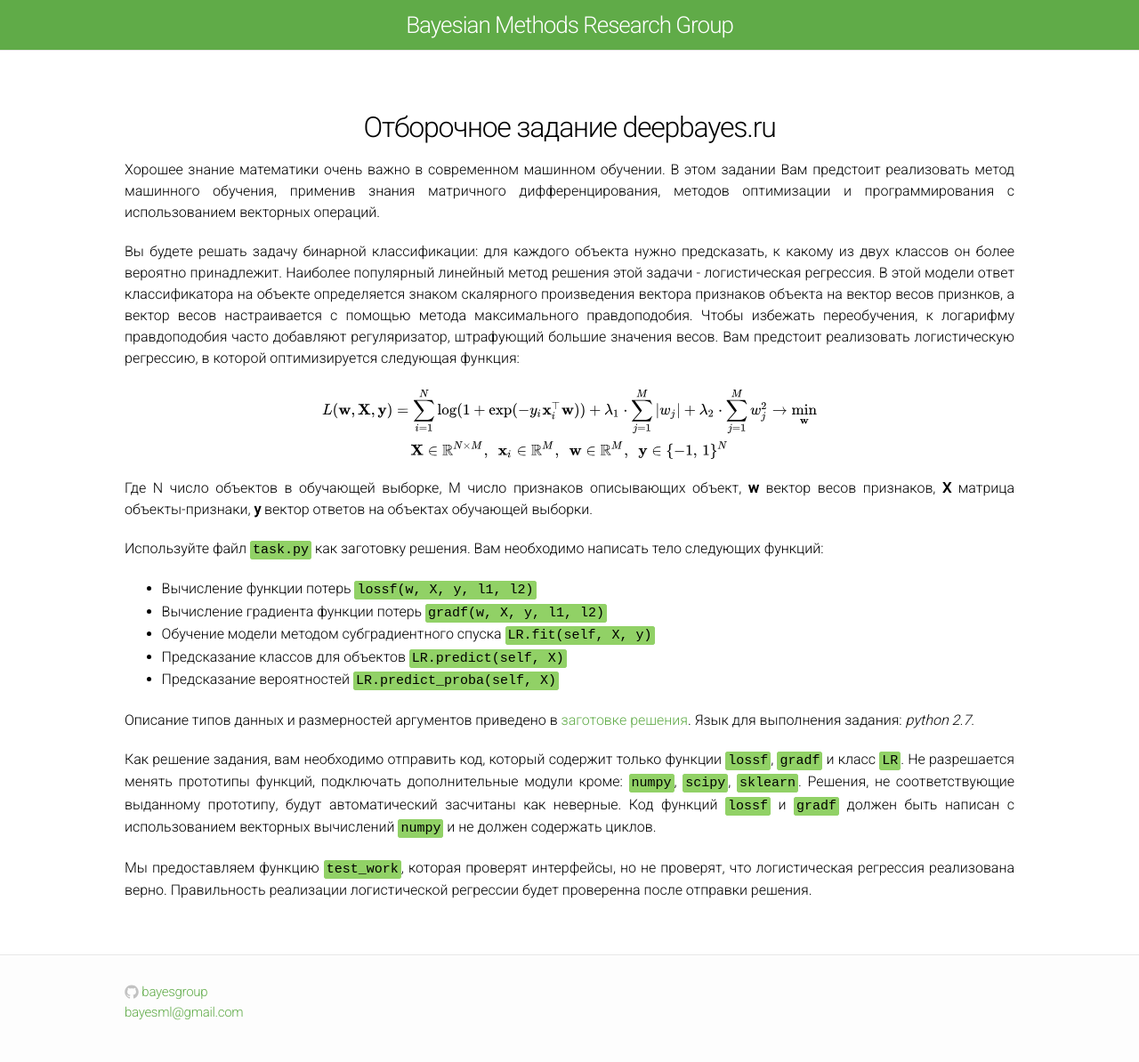
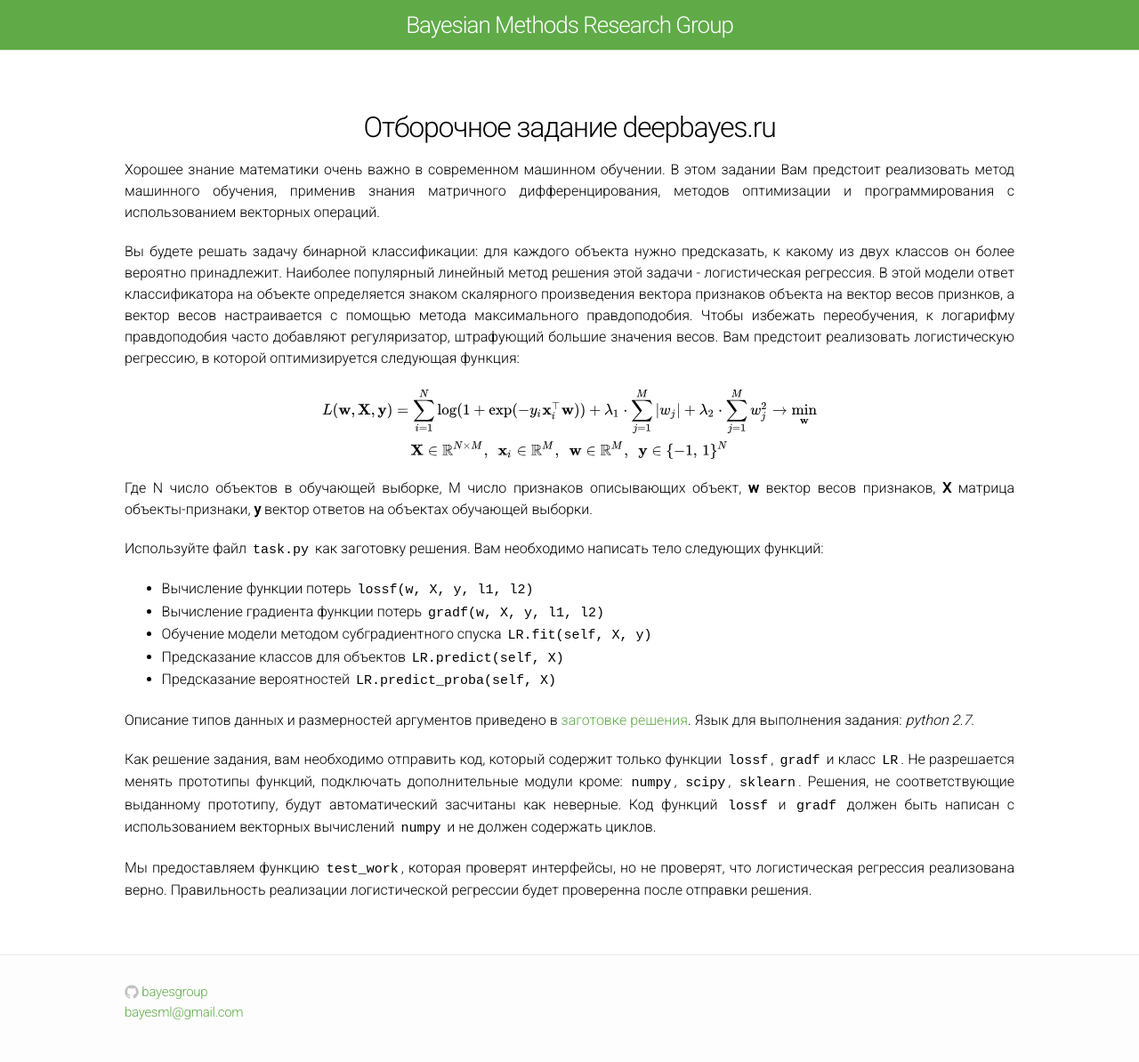
Before and after one commit to bayesgroup/bayesgroup.github.io, a Jekyll site: the page built from deepbayes-school/2017/task/description.md, in a window 1280 px wide. Shown: the whole page at 89% size. Built offline with Jekyll 4.4.1, drawn with Linux system fonts in a browser that asks for light colours; our own code applies the rules of GitHub Pages for plain Markdown files.

Commit message:
code color

```diff
--- a/css/main.css
+++ b/css/main.css
@@ -309,8 +309,8 @@ a:visited { color: #60ab48; }
 
 .post pre,
 .post code {
-  border: 1px solid #91d166;
-  background-color: #91d166;
+  border: 1px solid #ffffff;
+  background-color: #ffffff;
   padding: 8px 12px;
   -webkit-border-radius: 3px;
   -moz-border-radius: 3px;
```
